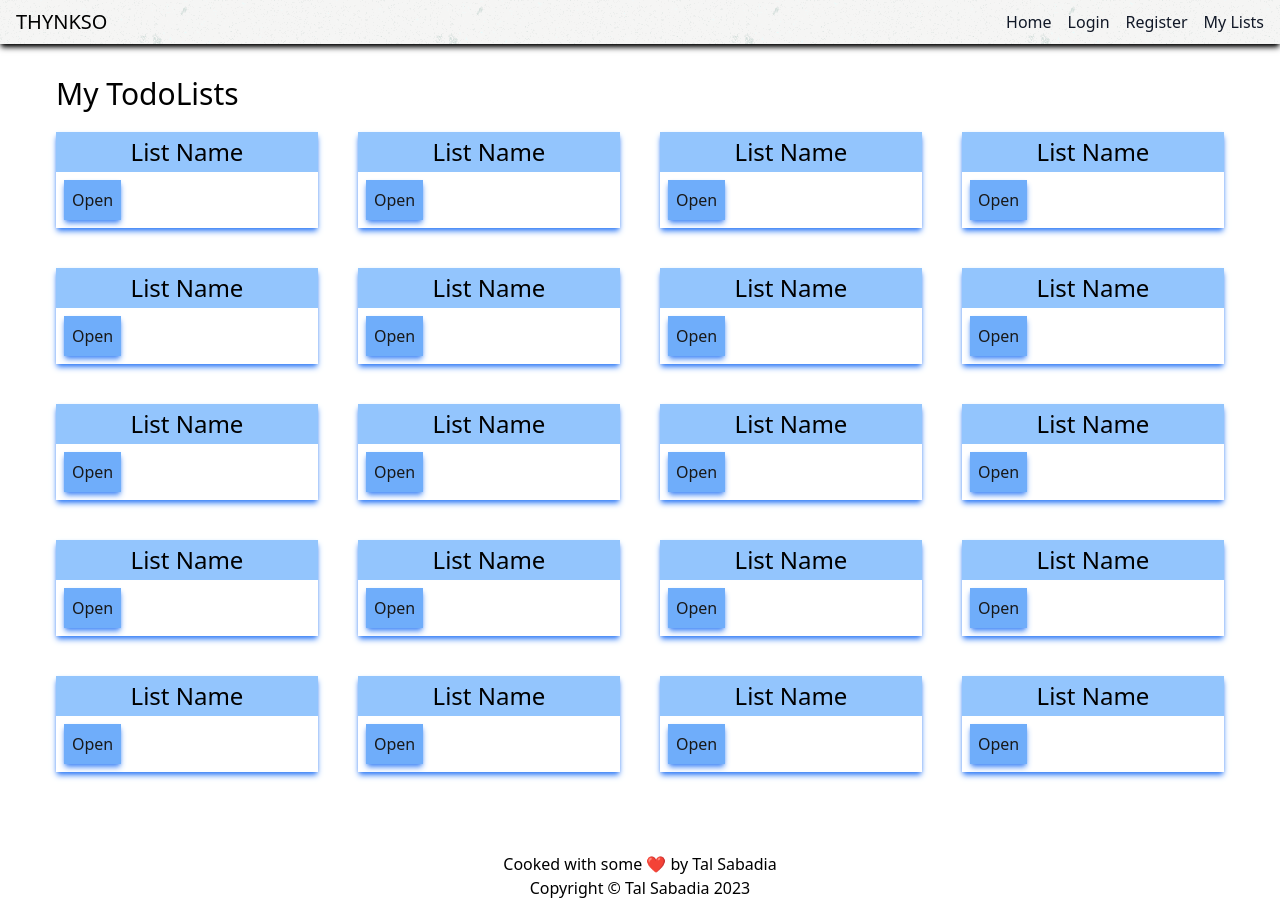
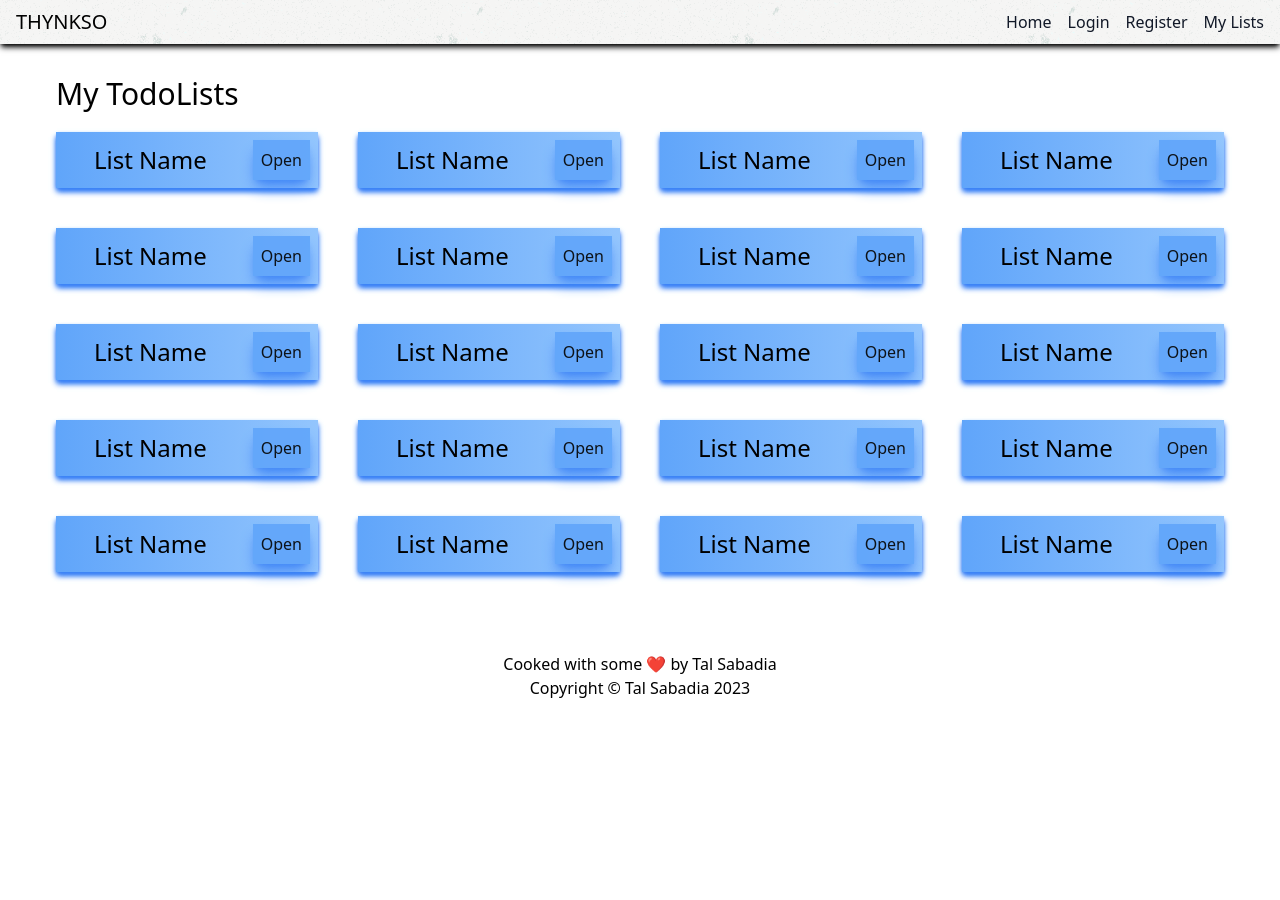
Before and after one commit to W01v3n/TodoApp, a React (Vite) app in the folder frontend/: page /lists in a window 1280 px wide. After the commit the page ends 800 px from the top, so only its background shows below. Built offline with nearby package versions, Linux system fonts and the light colour scheme.

Commit message:
Layout of lists and items almost done, need to add create and remove items and lists features.

```diff
--- a/frontend/src/components/Authenticated/TodoItem.tsx
+++ b/frontend/src/components/Authenticated/TodoItem.tsx
@@ -13,8 +13,8 @@ function TodoItem({ title, content }: TodoItemProps) {
   }
 
   return (
-    <div className="py-2 shadow-md shadow-blue-300">
-      <div className="">
+    <div className="py-2 shadow shadow-blue-500">
+      <div>
         <span>{title} </span>
         <button
           className="m-2 bg-blue-400 p-2 opacity-90 shadow-md shadow-blue-500 transition-all duration-150 hover:shadow-lg hover:shadow-blue-500 active:shadow-lg active:shadow-blue-600"
@@ -24,8 +24,8 @@ function TodoItem({ title, content }: TodoItemProps) {
         </button>
         <div
           className={`${
-            isOpen ? "max-h-[32rem] opacity-100" : "max-h-0 opacity-0"
-          } overflow-hidden transition-all duration-300 ease-in-out`}
+            isOpen ? "my-2 max-h-[32rem] opacity-100" : "max-h-0 opacity-0"
+          } mx-2 overflow-hidden transition-all duration-300 ease-in-out md:mx-10`}
         >
           <div>{content}</div>
         </div>
--- a/frontend/src/components/Authenticated/TodoList.tsx
+++ b/frontend/src/components/Authenticated/TodoList.tsx
@@ -9,23 +9,28 @@ function TodoList() {
   }
 
   return (
-    <div className="container mx-28 w-3/6 shadow-md shadow-blue-500 md:m-0 md:w-auto">
-      <h3 className="bg-blue-300 p-1 text-center text-2xl font-light">
+    <div className="container mx-28 w-3/6 flex-col shadow-md shadow-blue-500 md:m-0 md:w-auto">
+      <div className="flex items-center justify-center bg-gradient-to-r from-blue-400 to-blue-300 shadow-md shadow-blue-500">
+        <h3 className="inline-block w-80 p-1 text-center text-2xl font-light">
           List Name
         </h3>
         <button
-        className="m-2 bg-blue-400 p-2 opacity-90 shadow-md shadow-blue-500 transition-all duration-150 hover:shadow-lg hover:shadow-blue-500 active:shadow-lg active:shadow-blue-600"
+          className="m-2 bg-blue-400 p-2 opacity-90 shadow-lg shadow-blue-500 transition-all duration-150 hover:shadow-lg hover:shadow-blue-500 active:shadow-lg active:shadow-blue-600"
           onClick={toggleContent}
         >
           Open
         </button>
+      </div>
       <ul
         className={`${
           isOpen ? "max-h-[32rem] opacity-100" : "max-h-0 opacity-0"
         } overflow-hidden text-center text-lg transition-all duration-300 ease-in`}
       >
         <li>
-          <TodoItem title="Test Item1" content="This is a content!" />
+          <TodoItem
+            title="Test Item1"
+            content="This is a bigger content! It probably should be on 2 lines."
+          />
         </li>
         <li>
           <TodoItem title="Test Item2" content="This is a content!" />
```
Lines whose indentation alone changed are shown as unchanged.
